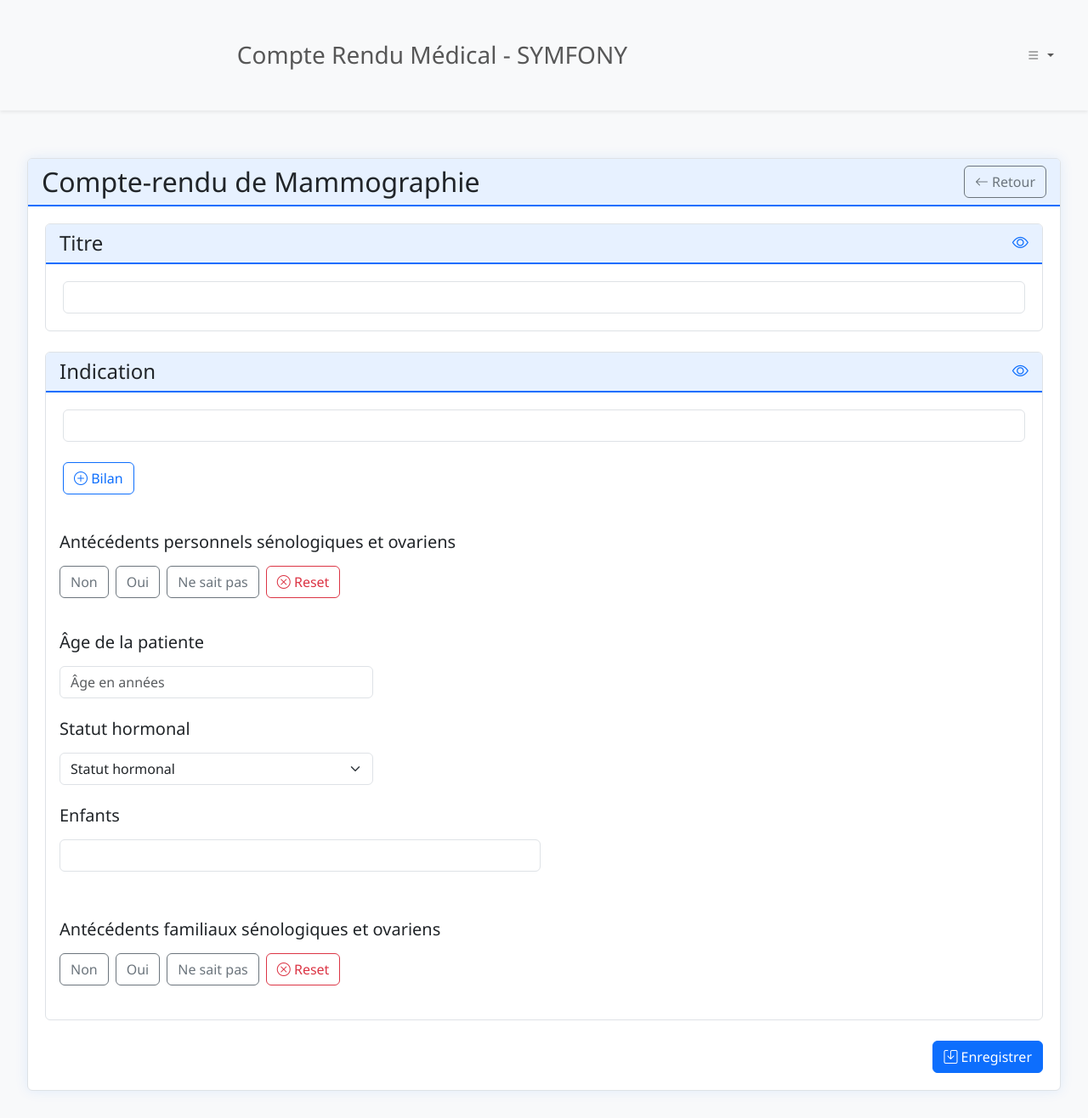
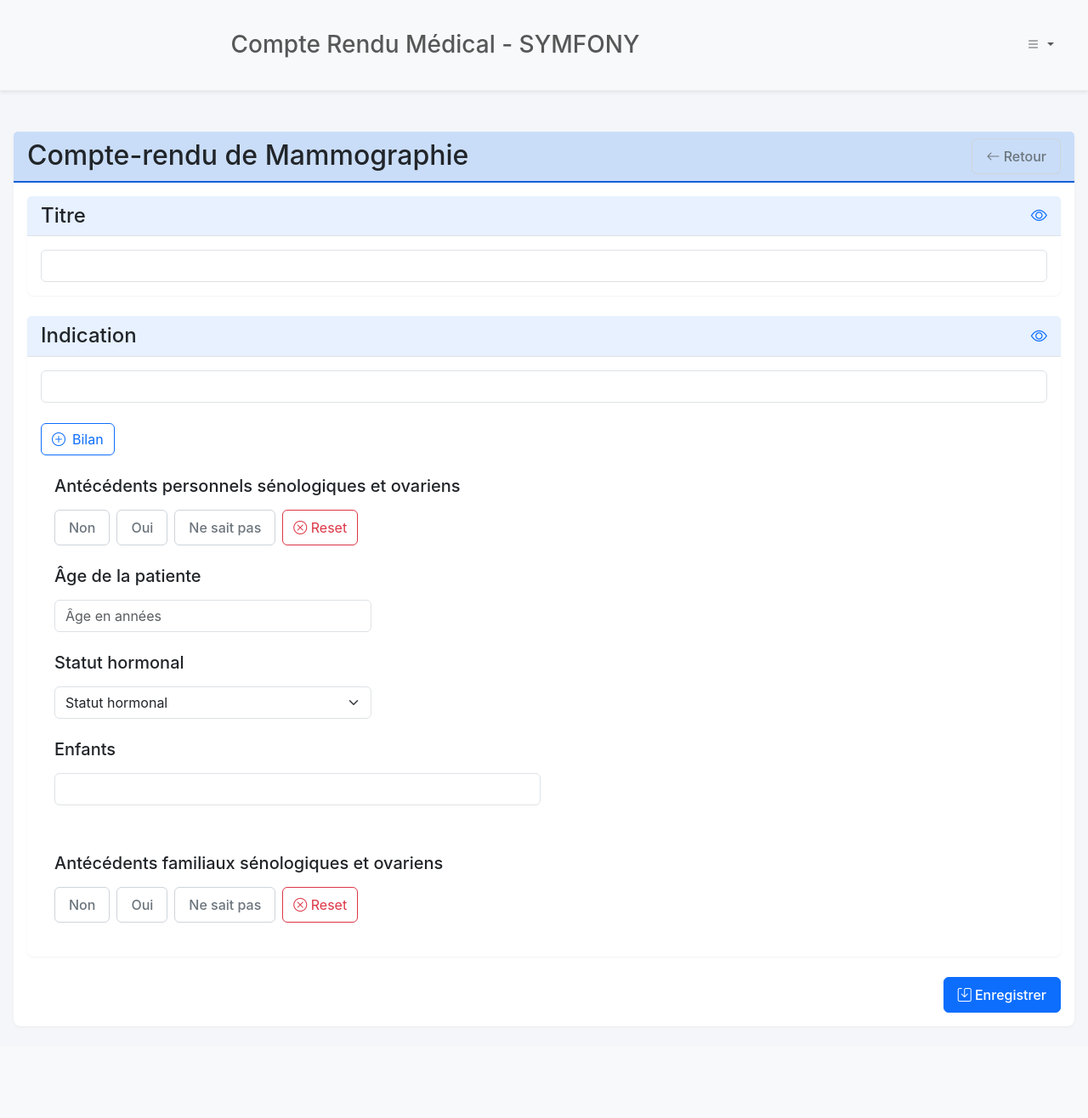
Before and after one commit to adrien-pago/CR-SYMFONY, a Symfony app: template templates/home/formulaire/formMamo.html.twig in a window 1280 px wide. Shown: the whole page at 85% size. After the commit the page ends 1192 px from the top, so only its background shows below. Run offline with Twig, Linux system fonts and the light colour scheme; the template is opened without the code that fills it, so the values that code supplies are empty; form fields are guessed from the names that the template uses; some libraries are stand-ins or nearby versions.

Commit message:
style appli

```diff
--- a/assets/styles/app.css
+++ /dev/null
@@ -1,3 +0,0 @@
-body {
-    background-color: lightgray;
-}
--- a/public/css/commun.css
+++ b/public/css/commun.css
@@ -1,12 +1,15 @@
-.main-card {
-    border: 2px solid #0d6efd;
-    box-shadow: 0 0 15px rgba(13, 110, 253, 0.1);
+/* Main card */
+.main-card > .card-header {
+    background-color: #c9ddf8 !important;
+    border-bottom: 2px solid #0b5ed7 !important;
 }
 
-.main-card .card-header {
+/* Sous-cartes normales */
+.card:not(.main-card) > .card-header {
     background-color: #e7f1ff;
-    border-bottom: 2px solid #0d6efd;
+    border-bottom: 1px solid #dee2e6;
 }
+
 
 .toggle-visibility {
     cursor: pointer;
@@ -29,11 +32,6 @@
     box-shadow: 0 0 10px rgba(0, 0, 0, 0.1);
 }
 
-.card-header {
-    background-color: #f8f9fa;
-    border-bottom: 1px solid #dee2e6;
-}
-
 .card-body {
     padding: 1.25rem;
 }
--- a/public/css/layout.css
+++ b/public/css/layout.css
@@ -1,54 +1,106 @@
+/* Base */
 body {
-    background-color: #f8f9fa;
+    background-color: #f4f6f9;
     color: #212529;
-    font-family: 'Segoe UI', Tahoma, Geneva, Verdana, sans-serif;
+    font-family: 'Inter', 'Segoe UI', Tahoma, Geneva, Verdana, sans-serif;
+    line-height: 1.6;
 }
 
 .container-fluid {
-    padding: 2rem;
+    padding: 1.5rem 1rem;
 }
 
-/* Style de la barre de navigation */
+/* Navbar */
 .navbar {
-    background-color: #e7f1ff;
-    box-shadow: 0 2px 4px rgba(0, 0, 0, 0.1);
+    background-color: #ffffff;
+    box-shadow: 0 1px 4px rgba(0, 0, 0, 0.05);
+    border-bottom: 1px solid #eaecef;
+    min-height: 56px;
+    padding: 0.25rem 1rem;
 }
 
 .navbar-brand {
     color: #0d6efd;
     font-weight: 600;
+    font-size: 1.25rem;
+    letter-spacing: 0.5px;
 }
 
-/* Style des boutons */
+/* Burger button */
+.navbar-toggler {
+    font-size: 1.5rem;
+    border: none;
+    outline: none;
+    box-shadow: none;
+}
+
+.navbar-toggler:focus {
+    box-shadow: none;
+}
+
+/* Buttons */
 .btn-primary {
     background-color: #0d6efd;
     border-color: #0d6efd;
-    transition: all 0.3s ease;
+    transition: all 0.2s ease-in-out;
+    border-radius: 0.375rem;
+    padding: 0.5rem 1rem;
+    font-weight: 500;
 }
 
 .btn-primary:hover {
     background-color: #0b5ed7;
     border-color: #0a58ca;
     transform: translateY(-1px);
+    box-shadow: 0 4px 6px rgba(13, 110, 253, 0.15);
 }
 
 .btn-outline-secondary {
-    transition: all 0.3s ease;
+    border-radius: 0.375rem;
+    transition: all 0.2s ease-in-out;
+    padding: 0.5rem 1rem;
+    font-weight: 500;
+    color: #6c757d;
+    border: 1px solid #ced4da;
 }
 
 .btn-outline-secondary:hover {
     transform: translateY(-1px);
+    background-color: #f8f9fa;
+    box-shadow: 0 2px 4px rgba(0, 0, 0, 0.05);
 }
 
-/* Style des formulaires */
+/* Form Controls */
 .form-control, .form-select {
     border: 1px solid #dee2e6;
-    transition: all 0.3s ease;
+    transition: all 0.2s ease-in-out;
+    border-radius: 0.375rem;
 }
 
 .form-control:focus, .form-select:focus {
     border-color: #86b7fe;
     box-shadow: 0 0 0 0.25rem rgba(13, 110, 253, 0.25);
+}
+
+/* Cards */
+.card {
+    border: none;
+    border-radius: 0.5rem;
+    box-shadow: 0 1px 3px rgba(0, 0, 0, 0.05);
+    background-color: #fff;
+    animation: fadeIn 0.4s ease-in-out;
+}
+
+.card-header {
+    background-color: #f9fbfd;
+    border-bottom: 1px solid #eaecef;
+    font-weight: 600;
+    font-size: 1.05rem;
+    padding: 0.5rem 1rem;
+}
+
+.card-body {
+    padding: 1rem;
 }
 
 /* Animations */
@@ -63,11 +115,7 @@ body {
     }
 }
 
-.card {
-    animation: fadeIn 0.5s ease-out;
-}
-
-/* Responsive */
+/* Responsive Tweaks */
 @media (max-width: 768px) {
     .container-fluid {
         padding: 1rem;
@@ -78,4 +126,8 @@ body {
         text-align: center;
         gap: 0.5rem;
     }
+
+    .navbar-toggler {
+        font-size: 1.75rem;
+    }
 }
--- a/public/js/form_mamo.js
+++ b/public/js/form_mamo.js
@@ -4,7 +4,6 @@ document.addEventListener('DOMContentLoaded', function() {
     const toggleButtons = document.querySelectorAll('.toggle-visibility');
     toggleButtons.forEach(button => {
         button.addEventListener('click', function() {
-            const targetClass = this.getAttribute('data-target');
             const card = this.closest('.card');
             const content = card.querySelector('.card-body');
             const isVisible = !content.classList.contains('d-none');
@@ -38,6 +37,13 @@ document.addEventListener('DOMContentLoaded', function() {
         bilanBtn.addEventListener('click', function() {
             bilanOptions.classList.toggle('d-none');
             this.classList.toggle('active');
+
+            // Changer l'icône du bouton
+            const icon = this.querySelector('i');
+            if (icon) {
+                icon.classList.toggle('bi-plus-circle');
+                icon.classList.toggle('bi-minus-circle');
+            }
         });
     }
 
@@ -45,16 +51,29 @@ document.addEventListener('DOMContentLoaded', function() {
     optionBtns.forEach(btn => {
         btn.addEventListener('click', function() {
             // Retirer la classe active de tous les boutons
-            optionBtns.forEach(b => b.classList.remove('active'));
+            optionBtns.forEach(b => {
+                b.classList.remove('active');
+                const icon = b.querySelector('i');
+                if (icon) {
+                    icon.classList.remove('bi-check-circle-fill');
+                    icon.classList.add('bi-dot-circle');
+                }
+            });
+
             // Ajouter la classe active au bouton cliqué
             this.classList.add('active');
+            const icon = this.querySelector('i');
+            if (icon) {
+                icon.classList.remove('bi-dot-circle');
+                icon.classList.add('bi-check-circle-fill');
+            }
 
             // Masquer tous les conteneurs d'options
             document.querySelectorAll('.option-container').forEach(container => {
                 container.classList.add('d-none');
             });
 
-            // Afficher le conteneur d'options correspondant
+            // Afficher le conteneur correspondant
             const targetId = this.getAttribute('data-target');
             const targetContainer = document.getElementById(targetId);
             if (targetContainer) {
@@ -64,6 +83,7 @@ document.addEventListener('DOMContentLoaded', function() {
     });
 
     // Gestion du bouton Reset
+    if (resetBtn) {
         resetBtn.addEventListener('click', function() {
             // Réinitialiser tous les champs de formulaire dans les conteneurs d'options
             document.querySelectorAll('.option-container select, .option-container textarea').forEach(field => {
@@ -71,13 +91,21 @@ document.addEventListener('DOMContentLoaded', function() {
             });
 
             // Retirer la classe active de tous les boutons d'options
-        optionBtns.forEach(btn => btn.classList.remove('active'));
+            optionBtns.forEach(btn => {
+                btn.classList.remove('active');
+                const icon = btn.querySelector('i');
+                if (icon) {
+                    icon.classList.remove('bi-check-circle-fill');
+                    icon.classList.add('bi-dot-circle');
+                }
+            });
 
             // Masquer tous les conteneurs d'options
             document.querySelectorAll('.option-container').forEach(container => {
                 container.classList.add('d-none');
             });
         });
+    }
 
     // Nouveau code pour la section Antécédents
     const antecedentsBtns = document.querySelectorAll('.antecedents-btn');
--- a/templates/home/formulaire/formMamo.html.twig
+++ b/templates/home/formulaire/formMamo.html.twig
@@ -43,30 +43,30 @@
 
                                 {# Partie Bilan de la section Indication #}
                                 <div class="mb-4">
-                                    <button type="button" id="bilanBtn" class="btn btn-outline-primary">
-                                        <i class="bi bi-plus-circle"></i> <span class="bilan-text"> Bilan</span>
+                                    <button type="button" id="bilanBtn" class="btn btn-outline-primary d-flex align-items-center">
+                                        <i class="bi bi-plus-circle me-2"></i> <span class="bilan-text">Bilan</span>
                                     </button>
 
                                     {# Options du bilan #}
                                     <div id="bilanOptions" class="d-none mt-3">
-                                        <div class="d-flex gap-2 mb-4">
+                                        <div class="d-flex gap-2 mb-4 flex-wrap">
                                             <button type="button" class="btn btn-outline-secondary option-btn" data-target="douleurOptions">
-                                                Douleur
+                                                <i class="bi bi-dot-circle me-2"></i>Douleur
                                             </button>
                                             <button type="button" class="btn btn-outline-secondary option-btn" data-target="masseOptions">
-                                                Masse
+                                                <i class="bi bi-dot-circle me-2"></i>Masse
                                             </button>
                                             <button type="button" class="btn btn-outline-secondary option-btn" data-target="ecoulementOptions">
-                                                Écoulement
+                                                <i class="bi bi-dot-circle me-2"></i>Écoulement
                                             </button>
                                             <button type="button" class="btn btn-outline-secondary option-btn" data-target="gynecomastieOptions">
-                                                Gynécomastie
+                                                <i class="bi bi-dot-circle me-2"></i>Gynécomastie
                                             </button>
                                             <button type="button" class="btn btn-outline-secondary option-btn" data-target="autreOptions">
-                                                Autre
+                                                <i class="bi bi-dot-circle me-2"></i>Autre
                                             </button>
                                             <button type="button" id="resetBtn" class="btn btn-outline-danger ms-auto">
-                                                <i class="bi bi-x-circle"></i> Reset
+                                                <i class="bi bi-x-circle me-2"></i>Reset
                                             </button>
                                         </div>
 
@@ -182,8 +182,6 @@
                                         </div>
                                     </div>
                                 </div>
-                            </div>
-
 
                                 {# Section Antécédents personnels #}
                                 <div class="mb-4 ms-3">
@@ -688,6 +686,7 @@
                                     </div>
                                 </div>
                             </div>
+                        </div>
 
                         <div class="d-grid gap-2 d-md-flex justify-content-md-end">
                             <button type="submit" class="btn btn-primary">
@@ -706,9 +705,3 @@
     {{ parent() }}
     <script src="{{ asset('js/form_mamo.js') }}"></script>
 {% endblock %}
-
-{% block stylesheets %}
-    {{ parent() }}
-    <link rel="stylesheet" href="{{ asset('css/commun.css') }}">
-    <link rel="stylesheet" href="{{ asset('css/layout.css') }}">
-{% endblock %}
```
Lines whose indentation alone changed are shown as unchanged.
